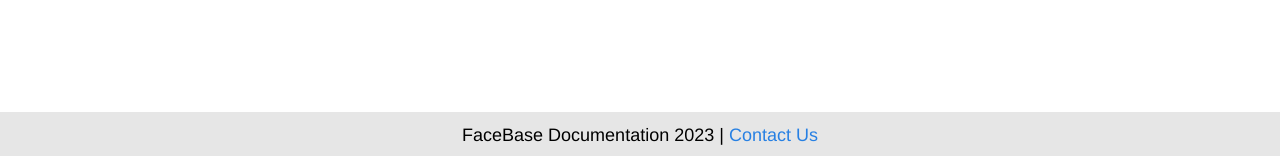
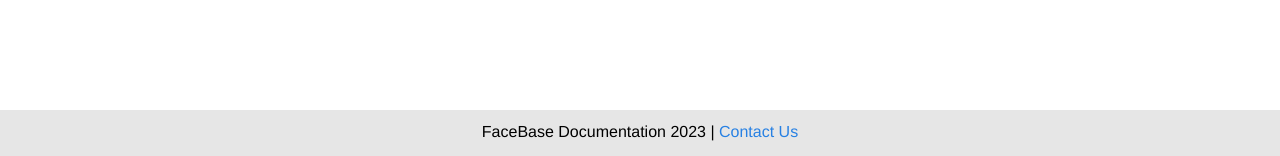
Before and after one commit to informatics-isi-edu/facebase-docs, a Jekyll site: the page built from docs/assets/allposts.html, in a window 1280 px wide. Shown: the part 741-897 px from the top of the page. Built offline with Jekyll 4.4.1, drawn with Linux system fonts in a browser that asks for light colours.

Commit message:
copyediting user key concepts, font readability

```diff
--- a/docs/assets/css/main.scss
+++ b/docs/assets/css/main.scss
@@ -26,8 +26,12 @@
 }
 
 body {
-  font-size: 18px;
+  font-size: 16px;
   line-height: 1.5;
+}
+
+p {
+  margin: 0 0 15px;
 }
 
 h1, h2, h3, h4, h5, h6, .h1, .h2, .h3, .h4, .h5, .h6 {
```
Also changed, not shown: docs/_docs/using/user-key-concepts.md (+6 -2 lines).
